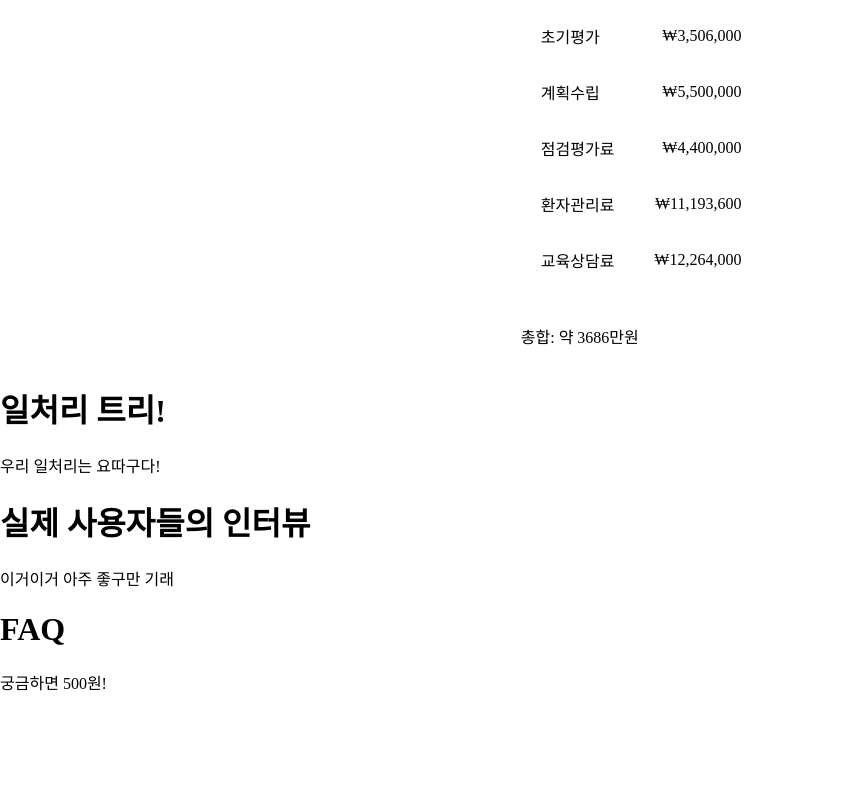
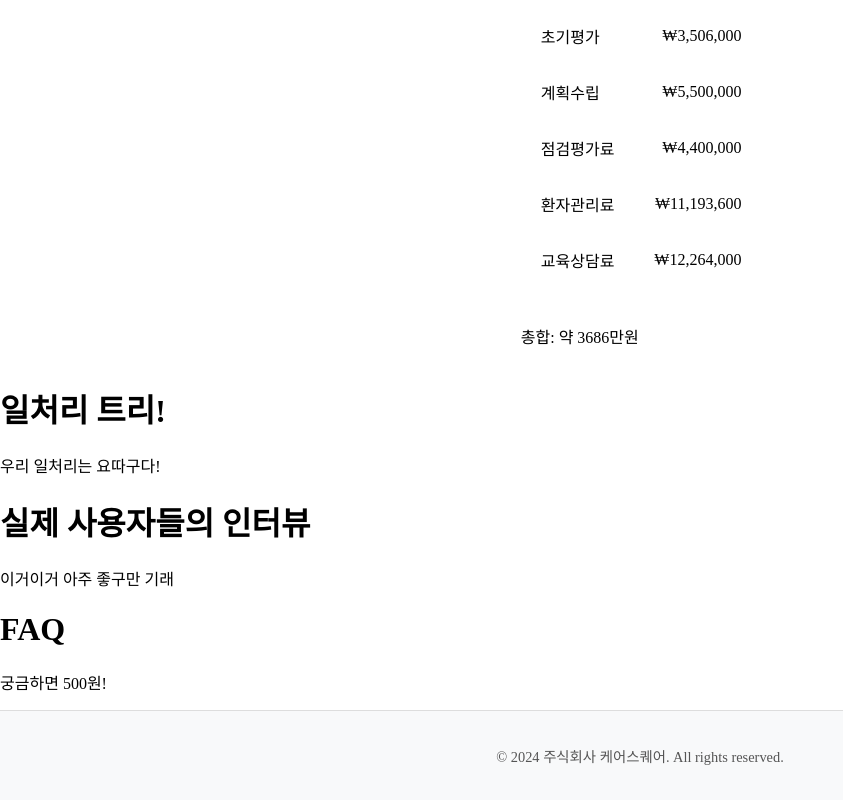
Before and after one commit to Leonamin/ilman-business, a Nuxt app: page / in a window 1280 px wide. Shown: the part 1788-2588 px from the top of the page, without its empty margins (0-843 px from the left). Before the commit the page ends 2498 px from the top, so only its background shows below. Built offline with nearby package versions, Linux system fonts and the light colour scheme.

Commit message:
# ADD - Footer 추가

```diff
--- a/app.vue
+++ b/app.vue
@@ -1,3 +1,7 @@
 <template>
+  <NuxtLayout>
     <NuxtPage />
+  </NuxtLayout>
 </template>
+<script setup lang="ts">
+</script>
--- /dev/null
+++ b/components/0_components/Footer.vue
@@ -0,0 +1,16 @@
+<template>
+  <footer class="footer">
+    <p>© 2024 주식회사 케어스퀘어. All rights reserved.</p>
+  </footer>
+</template>
+
+<style scoped>
+.footer {
+  background-color: #f8f9fa;
+  padding: 20px;
+  text-align: center;
+  color: #555;
+  border-top: 1px solid #ddd;
+  font-size: 0.9rem;
+}
+</style>
--- /dev/null
+++ b/layouts/default.vue
@@ -0,0 +1,25 @@
+<template>
+  <div class="layout">
+    <main>
+      <NuxtPage/>
+    </main>
+    <Footer/>
+  </div>
+</template>
+
+<script setup>
+import Footer from "~/components/0_components/Footer.vue";
+
+</script>
+
+<style scoped>
+.layout {
+  display: flex;
+  flex-direction: column;
+  min-height: 100vh;
+}
+
+main {
+  flex: 1;
+}
+</style>
--- /dev/null
+++ b/layouts/no-footer.vue
@@ -0,0 +1,26 @@
+<!--사용할 때는 아래처럼 -->
+<!--<script setup>-->
+<!--definePageMeta({-->
+<!--  layout: 'no-footer',-->
+<!--});-->
+<!--</script>-->
+
+<template>
+  <div class="layout">
+    <main>
+      <NuxtPage/>
+    </main>
+  </div>
+</template>
+
+<style scoped>
+.layout {
+  display: flex;
+  flex-direction: column;
+  min-height: 100vh;
+}
+
+main {
+  flex: 1;
+}
+</style>
```
